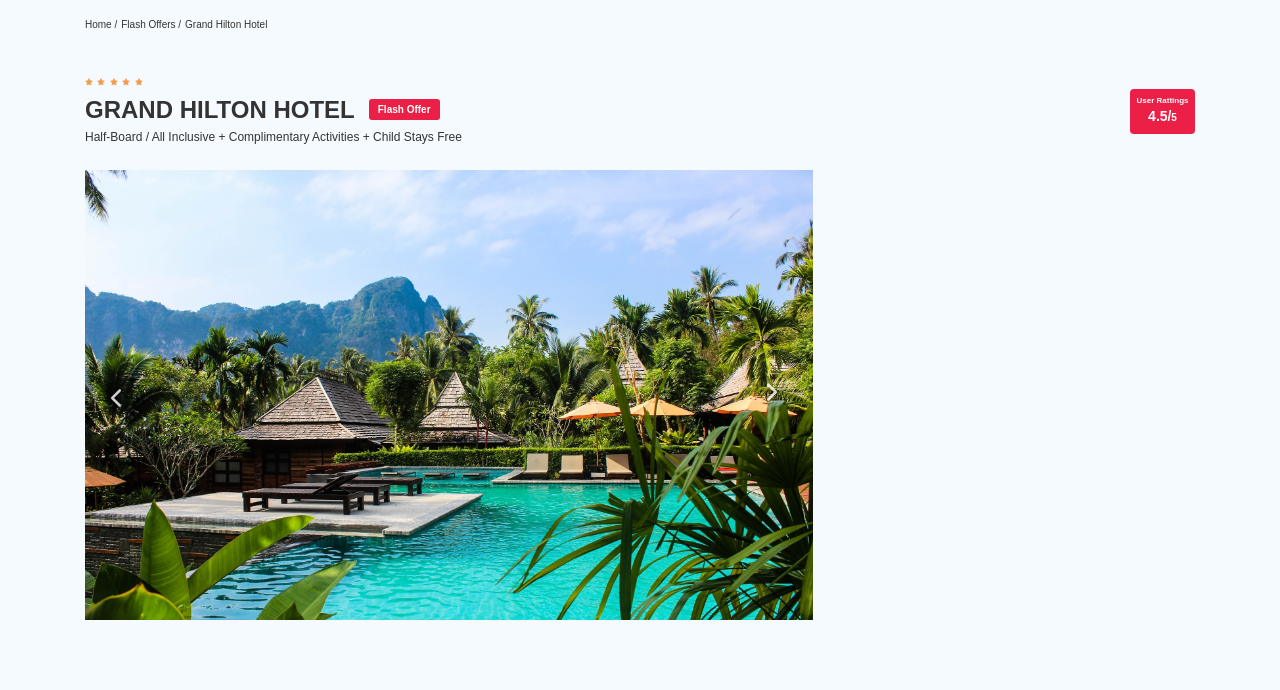
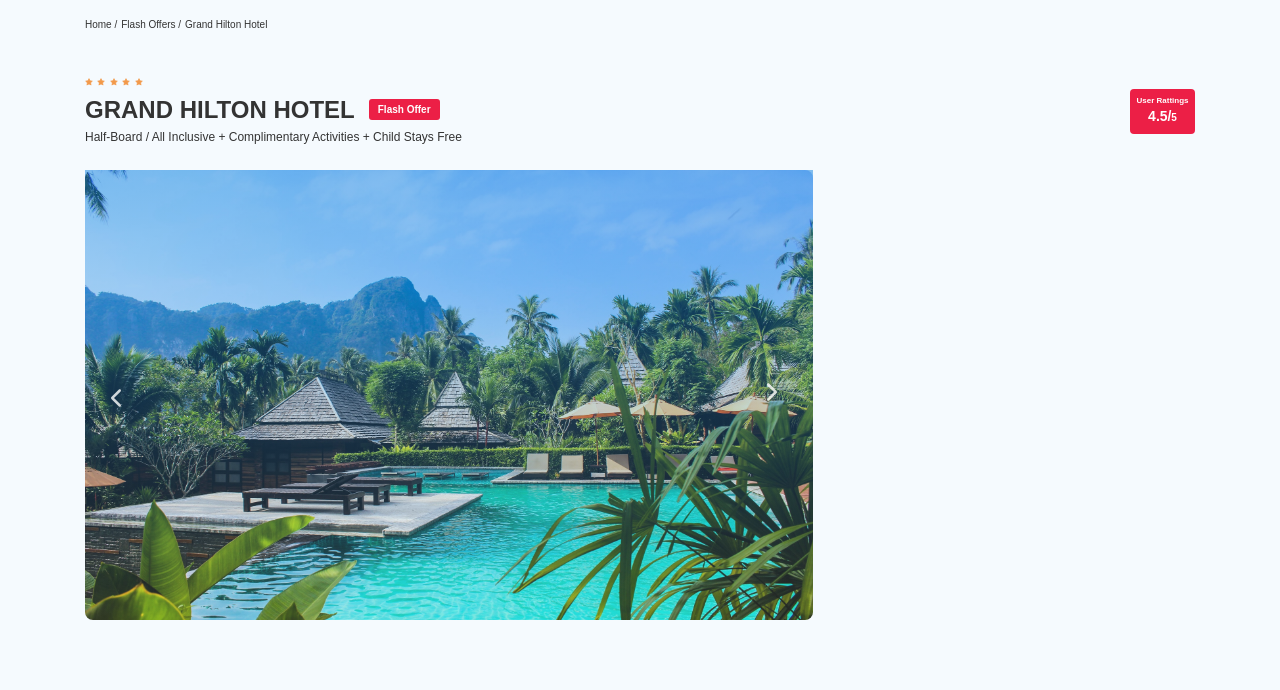
Before and after one commit to Holly-Soul/tour-plan, a PHP site: page / in a window 1280 px wide. Shown: the part 200-890 px from the top of the page. Run offline with PHP 8.4, Linux system fonts and the light colour scheme; some web fonts are replaced.

Commit message:
fix: fix slider border radius

```diff
--- a/css/style.css
+++ b/css/style.css
@@ -606,7 +606,6 @@ template {
   left: 0;
   width: 728px;
   margin-top: 20px;
-  border-radius: 8px;
 }
 
 .slider-item {
@@ -616,7 +615,7 @@ template {
 
 .slider .slick-arrow {
   position: absolute;
-  z-index: 1001;
+  z-index: 1003;
   font-size: 0;
   border: none;
   bottom: 0;
@@ -641,6 +640,21 @@ template {
 
 .slider .slick-list {
   overflow: hidden;
+  border-radius: 8px;
+}
+
+.slider .slick-list:after {
+  content: '';
+  position: absolute;
+  width: 100%;
+  height: 100%;
+  top: 0;
+  bottom: 0;
+  right: 0;
+  left: 0;
+  background: -webkit-gradient(linear, left top, left bottom, from(rgba(0, 122, 223, 0.48)), to(rgba(255, 255, 255, 0.128)));
+  background: linear-gradient(180deg, rgba(0, 122, 223, 0.48) 0%, rgba(255, 255, 255, 0.128) 100%);
+  z-index: 1002;
 }
 
 .slider .slick-track {
--- a/sass/templates/_hotel.sass
+++ b/sass/templates/_hotel.sass
@@ -60,14 +60,13 @@
   left: 0
   width: 728px
   margin-top: 20px
-  border-radius: 8px
   &-item
     width: 728px
     height: 450px
   & .slick
     &-arrow
       position: absolute
-      z-index: 1001
+      z-index: 1003
       font-size: 0
       border: none
       bottom: 0
@@ -86,6 +85,18 @@
         background: url("../img/arrow-right.svg") 0 0 no-repeat
     &-list
       overflow: hidden
+      border-radius: 8px
+      &:after
+        content: ''
+        position: absolute
+        width: 100%
+        height: 100%
+        top: 0
+        bottom: 0
+        right: 0
+        left: 0
+        background: linear-gradient(180deg, rgba(0, 122, 223, 0.48) 0%, rgba(255, 255, 255, 0.128) 100%)
+        z-index: 1002
     &-track
       display: flex
     &-slide
```
